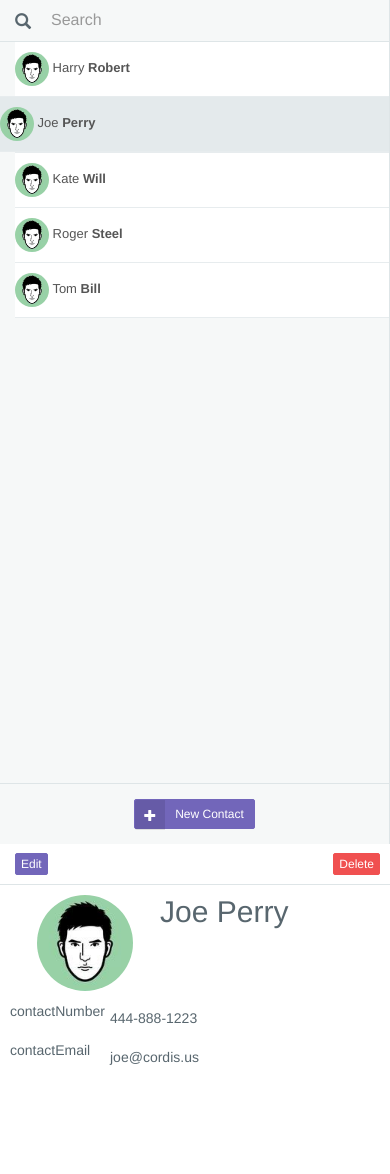
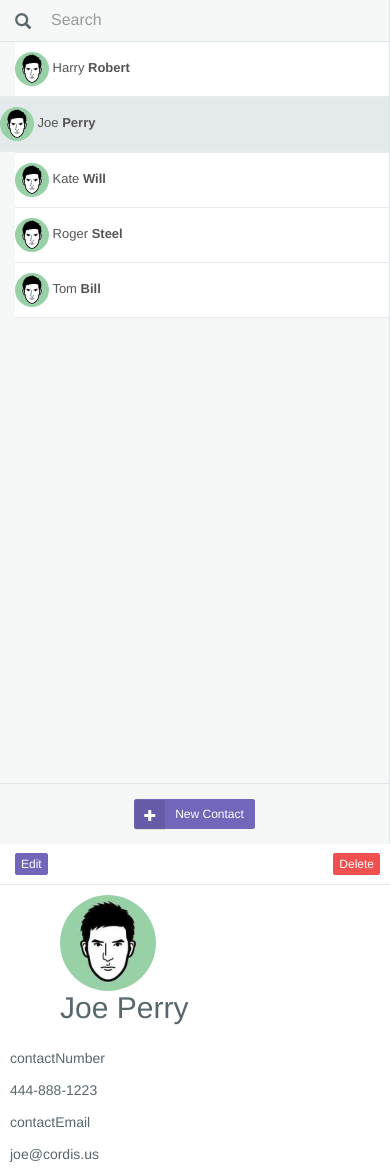
Before and after one commit to Thakur991/contactApp, a plain HTML site: page index.htm in a window 390 px wide. Shown: the top 1174 px of the page. Drawn offline with nearby package versions, Linux system fonts and the light colour scheme.

Commit message:
alignment

```diff
--- a/index.htm
+++ b/index.htm
@@ -54,15 +54,9 @@
               <div class="cell-inner">
                 <div class="wrapper-sm">
                   <div class="hbox h-auto m-b-sm">
-                    <div class="col text-center w-sm">
-                      <div class="thumb-lg avatar inline">
-                        <img src="style/images/a3.jpg">
-                      </div>
-                    </div>
+                    <img src="style/images/a3.jpg" class="thumb-lg avatar text-center m-l-xxl">
                     <form name="NameValid">
-                    <div class="col v-middle h2 font-thin">
-                      <div ng-hide="item.editing">{{item.firstName}} {{item.lastName}}</div>
-                    </div>
+                      <div class="m-l-xxl h2 font-thin" ng-hide="item.editing">{{item.firstName}} {{item.lastName}}</div>
                       <div ng-show="item.editing">
                         <input type="text" placeholder="FirstName" name="FirstName"  ng-maxlength="8" class="form-control w-auto input-lg m-b-n-xxs font-bold" ng-model="item.firstName" >
                         <span ng-show="NameValid.FirstName.$dirty &&  NameValid.FirstName.$error.maxlength">To Long!!!</span>
@@ -74,9 +68,9 @@
                   <!-- fields -->
                   <form name="formValid">
                   <div class="form-horizontal" >
-                    <div class="form-group m-b-xs" ng-hide="!item.contactNumber && !item.editing">
-                      <label class="col-xs-3 control-label">contactNumber</label>
-                      <div class="col-xs-9">
+                    <div class="form-group m-b-xs"ng-hide="!item.contactNumber && !item.editing">
+                      <label class="col-sm-3 control-label">contactNumber</label>
+                      <div class="col-sm-9">
                         <p class="form-control-static" ng-hide="item.editing">{{item.contactNumber}}</p>
                         <input type="text" name="number" class="form-control" ng-show="item.editing" ng-pattern="/^\+?\d{3}-?\d{3}-?\d{4}/" ng-minlength="10" ng-model="item.contactNumber" >
                         <span ng-show="formValid.number.$dirty &&  formValid.number.$error.minlength">To short!</span>
@@ -84,8 +78,8 @@
                       </div>
                     </div>
                     <div class="form-group m-b-sm" ng-hide="!item.contactEmail && !item.editing">
-                      <label class="col-xs-3 control-label">contactEmail</label>
-                      <div class="col-xs-9">
+                      <label class="col-sm-3 control-label">contactEmail</label>
+                      <div class="col-sm-9">
                         <p class="form-control-static" ng-hide="item.editing">{{item.contactEmail}}</p>
                         <input type="email" name="email" class="form-control" ng-show="item.editing" ng-model="item.contactEmail">
                         <span ng-show="formValid.email.$dirty && formValid.email.$error.email">Invalid E-mail</span>
```
